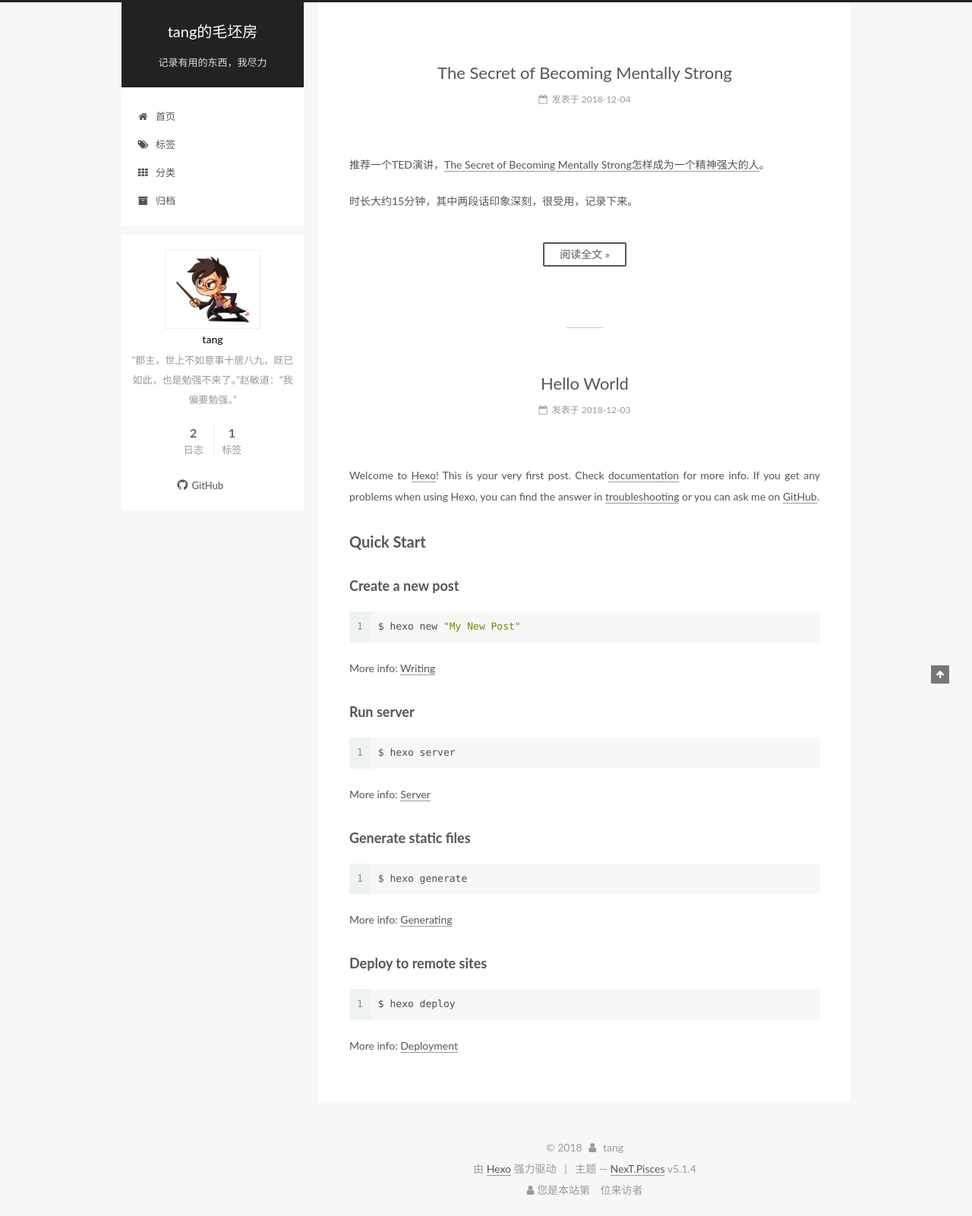
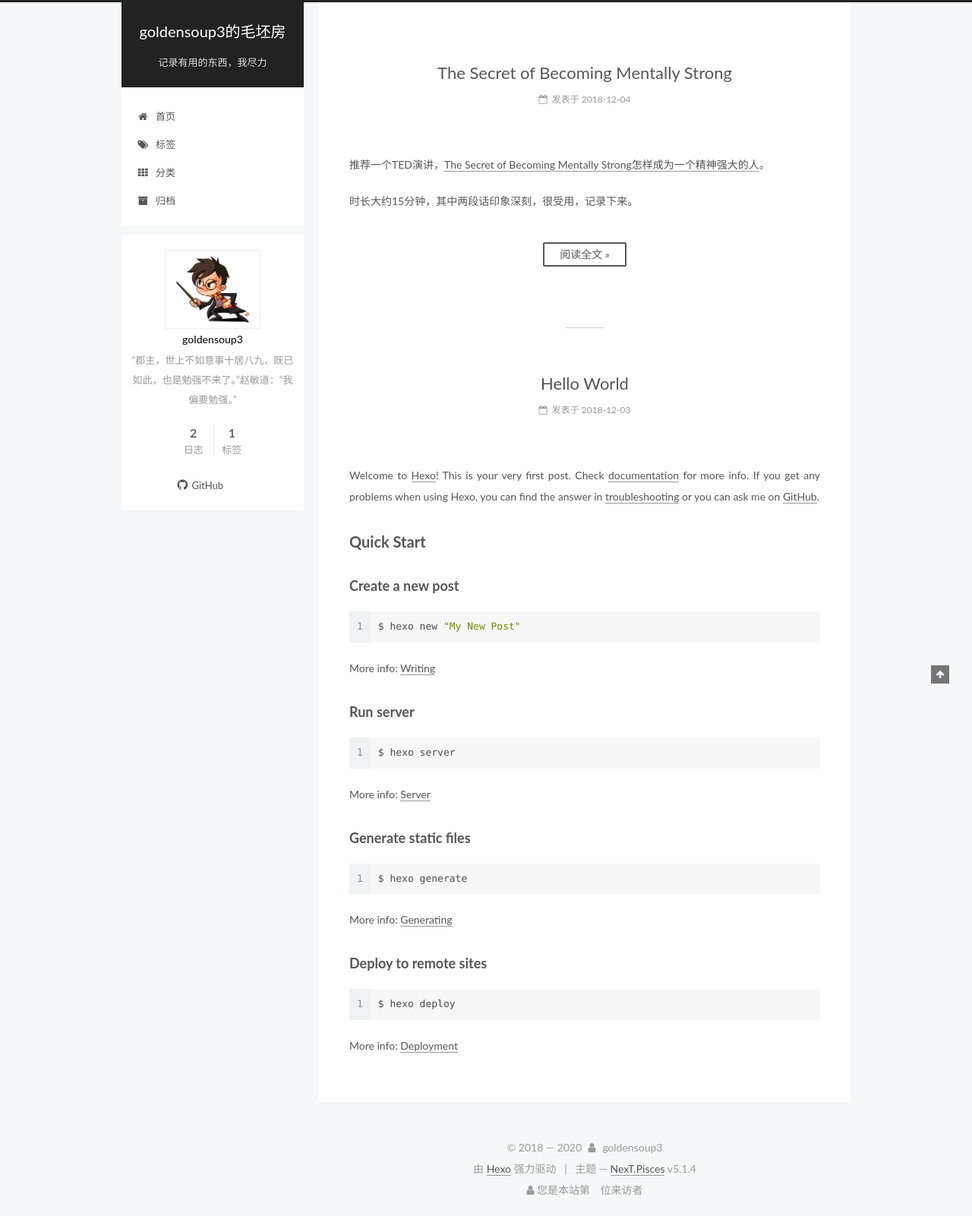
Before and after one commit to TangXinCN/TangXinCN.github.io, a plain HTML site: page index.html in a window 1280 px wide. Shown: the whole page at 76% size. Drawn offline with Linux system fonts and the light colour scheme; some packages are replaced by stand-ins of ours; a script that the page names is missing.

Commit message:
Site updated: 2020-07-06 10:07:32

```diff
--- a/css/main.css
+++ b/css/main.css
@@ -1823,7 +1823,7 @@ pre .javascript .function {
   width: 4px;
   height: 4px;
   border-radius: 50%;
-  background: #ffffac;
+  background: #af6e61;
 }
 .links-of-blogroll {
   font-size: 13px;
--- a/index.html
+++ b/index.html
@@ -81,13 +81,13 @@
 
 <meta name="description" content="“郡主，世上不如意事十居八九，既已如此，也是勉强不来了。”赵敏道：“我偏要勉强。”">
 <meta property="og:type" content="website">
-<meta property="og:title" content="tang的毛坯房">
+<meta property="og:title" content="goldensoup3的毛坯房">
 <meta property="og:url" content="http://yoursite.com/index.html">
-<meta property="og:site_name" content="tang的毛坯房">
+<meta property="og:site_name" content="goldensoup3的毛坯房">
 <meta property="og:description" content="“郡主，世上不如意事十居八九，既已如此，也是勉强不来了。”赵敏道：“我偏要勉强。”">
 <meta property="og:locale" content="zh-Hans">
 <meta name="twitter:card" content="summary">
-<meta name="twitter:title" content="tang的毛坯房">
+<meta name="twitter:title" content="goldensoup3的毛坯房">
 <meta name="twitter:description" content="“郡主，世上不如意事十居八九，既已如此，也是勉强不来了。”赵敏道：“我偏要勉强。”">
 
 
@@ -124,7 +124,7 @@
 
 
 
-  <title>tang的毛坯房</title>
+  <title>goldensoup3的毛坯房</title>
 
 
 
@@ -155,7 +155,7 @@
     <div class="custom-logo-site-title">
       <a href="/" class="brand" rel="start">
         <span class="logo-line-before"><i></i></span>
-        <span class="site-title">tang的毛坯房</span>
+        <span class="site-title">goldensoup3的毛坯房</span>
         <span class="logo-line-after"><i></i></span>
       </a>
     </div>
@@ -255,13 +255,13 @@
     <link itemprop="mainEntityOfPage" href="http://yoursite.com/2018/12/04/The-Secret-of-Becoming-Mentally-Strong/">
 
     <span hidden itemprop="author" itemscope="" itemtype="http://schema.org/Person">
-      <meta itemprop="name" content="tang">
+      <meta itemprop="name" content="goldensoup3">
       <meta itemprop="description" content="">
       <meta itemprop="image" content="/images/avatar.png">
     </span>
 
     <span hidden itemprop="publisher" itemscope="" itemtype="http://schema.org/Organization">
-      <meta itemprop="name" content="tang的毛坯房">
+      <meta itemprop="name" content="goldensoup3的毛坯房">
     </span>
 
 
@@ -380,13 +380,13 @@
     <link itemprop="mainEntityOfPage" href="http://yoursite.com/2018/12/03/hello-world/">
 
     <span hidden itemprop="author" itemscope="" itemtype="http://schema.org/Person">
-      <meta itemprop="name" content="tang">
+      <meta itemprop="name" content="goldensoup3">
       <meta itemprop="description" content="">
       <meta itemprop="image" content="/images/avatar.png">
     </span>
 
     <span hidden itemprop="publisher" itemscope="" itemtype="http://schema.org/Organization">
-      <meta itemprop="name" content="tang的毛坯房">
+      <meta itemprop="name" content="goldensoup3的毛坯房">
     </span>
 
 
@@ -527,9 +527,9 @@
         <div class="site-overview">
           <div class="site-author motion-element" itemprop="author" itemscope="" itemtype="http://schema.org/Person">
 
-              <img class="site-author-image" itemprop="image" src="/images/avatar.png" alt="tang">
+              <img class="site-author-image" itemprop="image" src="/images/avatar.png" alt="goldensoup3">
 
-              <p class="site-author-name" itemprop="name">tang</p>
+              <p class="site-author-name" itemprop="name">goldensoup3</p>
               <p class="site-description motion-element" itemprop="description">“郡主，世上不如意事十居八九，既已如此，也是勉强不来了。”赵敏道：“我偏要勉强。”</p>
           </div>
 
@@ -600,11 +600,11 @@
 
     <footer id="footer" class="footer">
       <div class="footer-inner">
-        <div class="copyright">&copy; <span itemprop="copyrightYear">2018</span>
+        <div class="copyright">&copy; 2018 &mdash; <span itemprop="copyrightYear">2020</span>
   <span class="with-love">
     <i class="fa fa-user"></i>
   </span>
-  <span class="author" itemprop="copyrightHolder">tang</span>
+  <span class="author" itemprop="copyrightHolder">goldensoup3</span>
 
 
 </div>
```
Also changed, not shown: 2018/12/03/hello-world/index.html (+9 -9 lines), 2018/12/04/The-Secret-of-Becoming-Mentally-Strong/index.html (+9 -9 lines), archives/2018/12/index.html (+9 -9 lines), archives/2018/index.html (+9 -9 lines), archives/index.html (+9 -9 lines), categories/index.html (+7 -7 lines), tags/index.html (+7 -7 lines), tags/精神食粮/index.html (+9 -9 lines).
